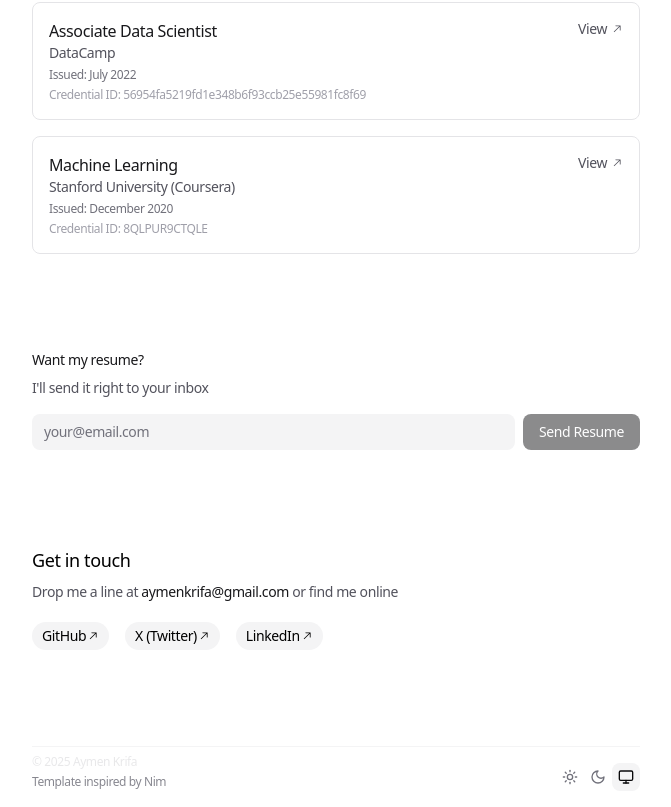
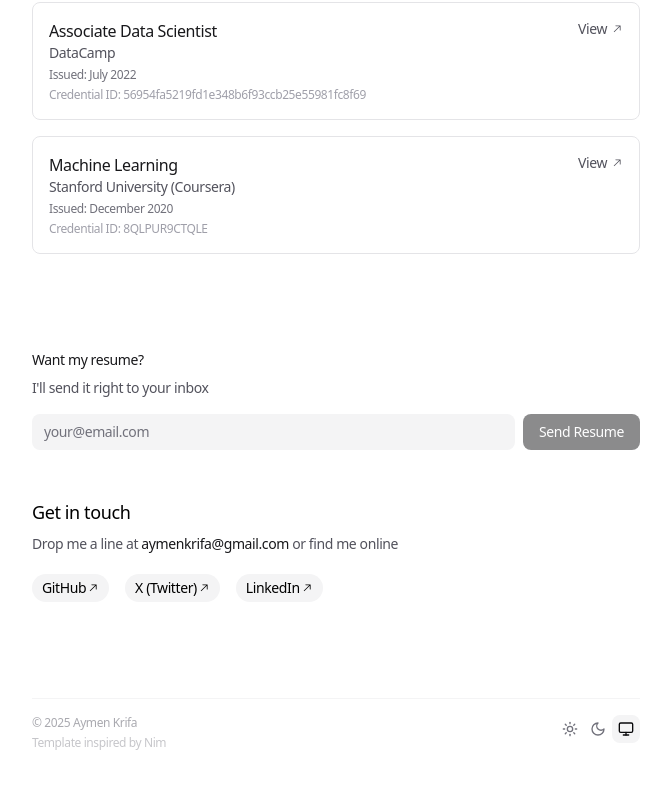
Before and after one commit to aymenkrifa/portfolio, a Next.js app: page / in a window 1280 px wide. Shown: the part 2586-3393 px from the top of the page, without its empty margins (304-975 px from the left). After the commit the page ends 3345 px from the top, so only its background shows below. Built offline with nearby package versions, Linux system fonts and the light colour scheme.

Commit message:
feat: Add margin-top to contact section for improved layout

```diff
--- a/app/page.tsx
+++ b/app/page.tsx
@@ -807,6 +807,7 @@ export default function Personal() {
       <motion.section
         variants={VARIANTS_SECTION}
         transition={TRANSITION_SECTION}
+        className="-mt-12"
       >
         <h3 className="mb-2 text-lg font-medium">Get in touch</h3>
         <p className="mb-5 text-sm text-zinc-600 dark:text-zinc-400">
```
